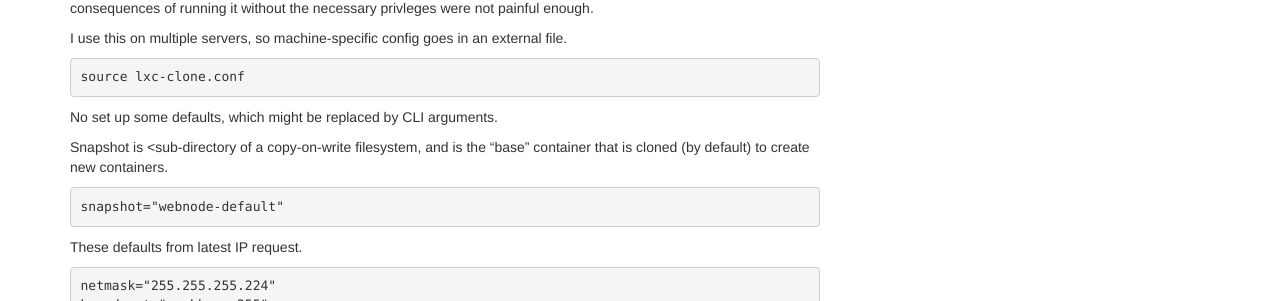
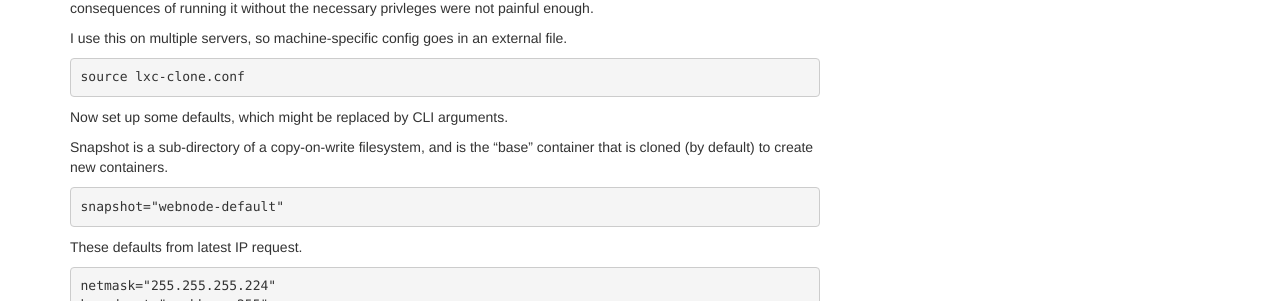
Before and after one commit to matt2000/practical-solutions, a Jekyll site: the page built from _posts/2014-09-11-lxc-clone.sh.md, in a window 1280 px wide and 1400 px high. Shown: the part 336-637 px from the top of the window. Built offline with Jekyll 4.4.1, drawn with Linux system fonts in a browser that asks for light colours; nearby versions of some CDN libraries; some of the changed text lies outside the part shown.

Commit message:
Fix typos.

```diff
--- a/_posts/2014-09-11-lxc-clone.sh.md
+++ b/_posts/2014-09-11-lxc-clone.sh.md
@@ -24,9 +24,9 @@ external file.
 
     source lxc-clone.conf
 
-No set up some defaults, which might be replaced by CLI arguments.
+Now set up some defaults, which might be replaced by CLI arguments.
 
-Snapshot is <sub-directory of a copy-on-write filesystem, and is the "base"
+Snapshot is a sub-directory of a copy-on-write filesystem, and is the "base"
 container that is cloned (by default) to create new containers.
 
     snapshot="webnode-default"
```
Also changed, not shown: other parts of _posts/2014-09-11-lxc-clone.sh.md (+2 -2 lines), 1 other file.
